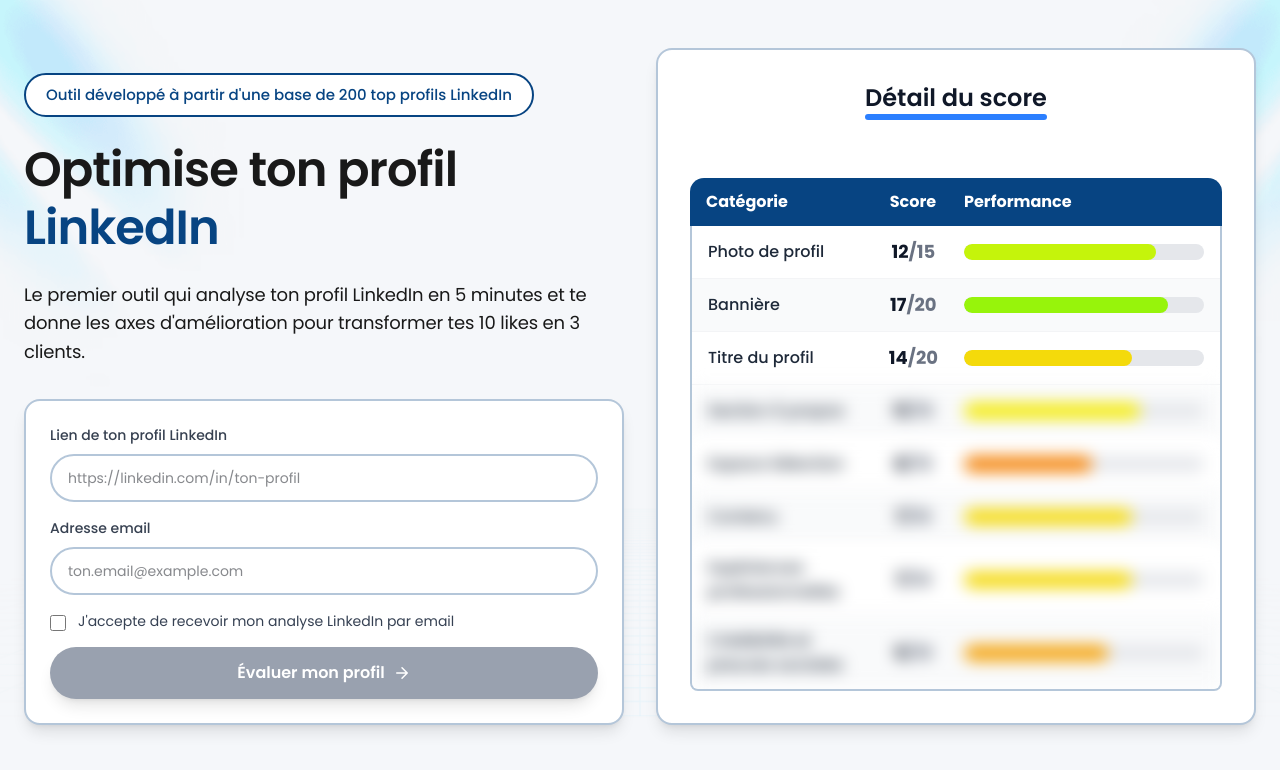
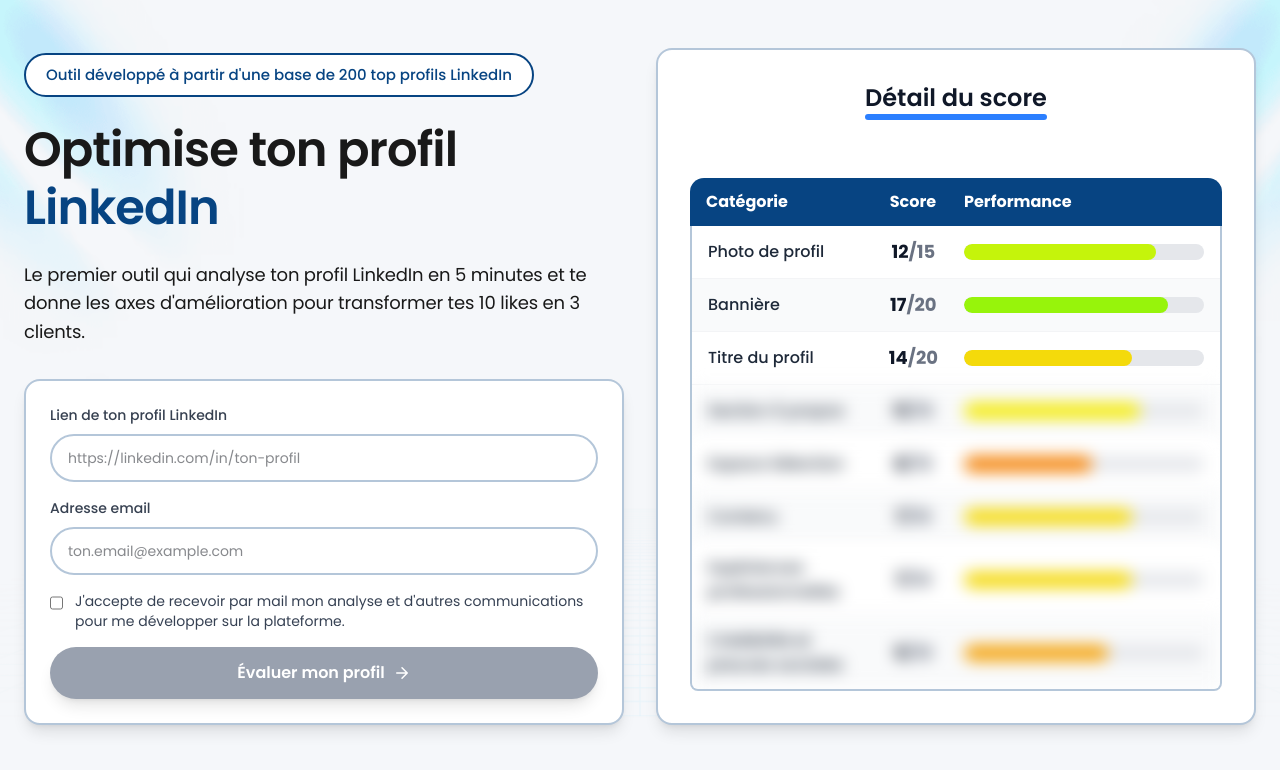
Before and after one commit to hadriun10/webapp-romain-bour, a Next.js app: page / in a window 1280 px wide. Shown: the top 770 px of the page. Built offline with nearby package versions, Linux system fonts and the light colour scheme.

Commit message:
Mise à jour texte case à cocher pour inclure autres communications

```diff
--- a/src/app/page.tsx
+++ b/src/app/page.tsx
@@ -226,7 +226,7 @@
                     className="mt-1 w-4 h-4 border-2 border-[#074482]/30 rounded focus:ring-2 focus:ring-blue-500"
                   />
                   <label htmlFor="terms" className="text-sm text-gray-700" style={{ fontFamily: 'var(--font-poppins)' }}>
-                    J&apos;accepte de recevoir mon analyse LinkedIn par email
+                    J&apos;accepte de recevoir par mail mon analyse et d&apos;autres communications pour me développer sur la plateforme.
                   </label>
                 </div>
 
```
